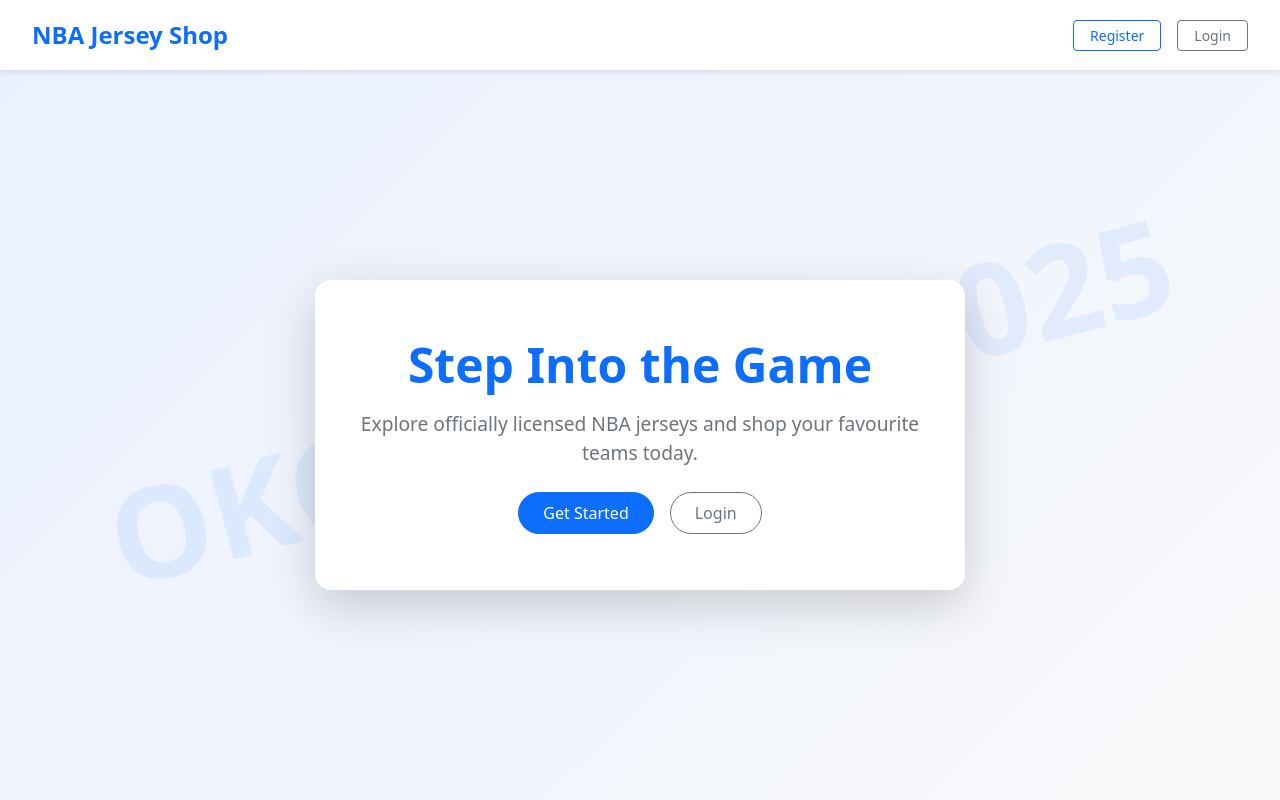
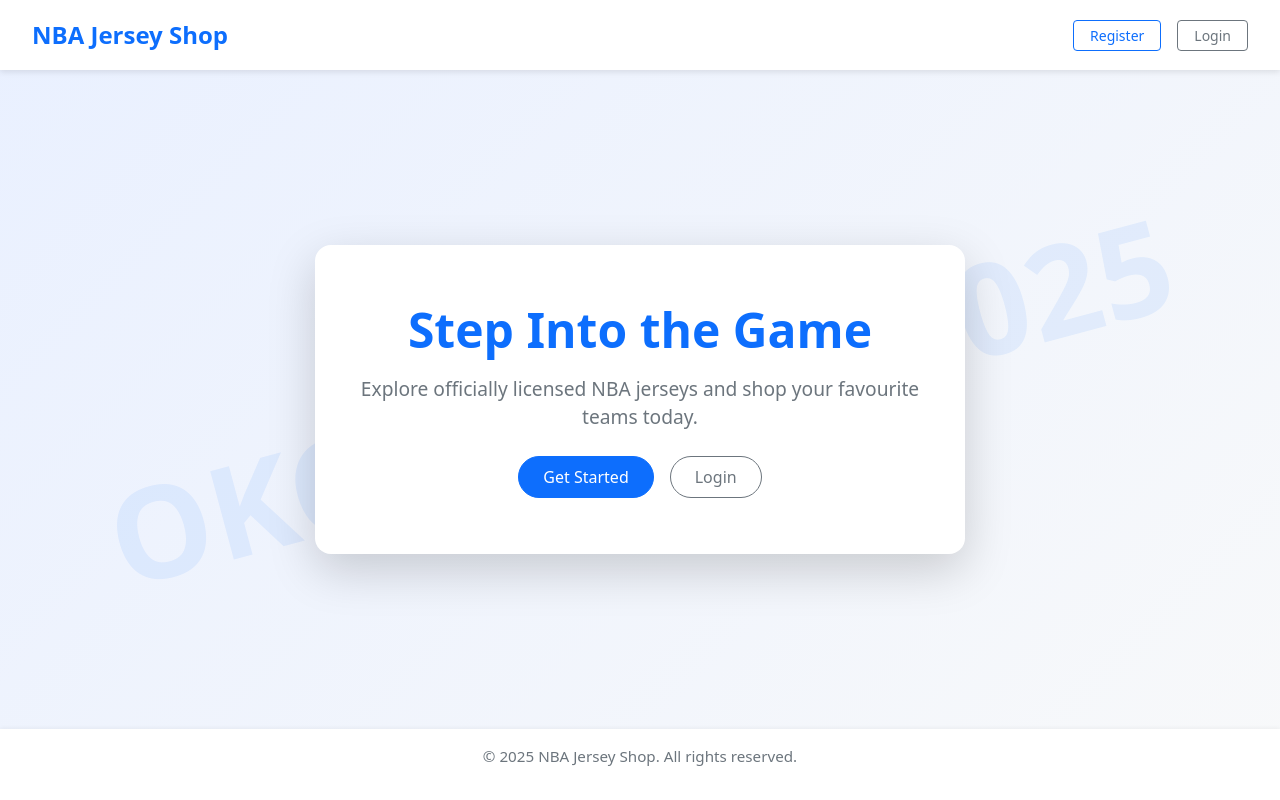
Before and after one commit to kimlengthai/nba-jersey-app, a React (Vite) app in the folder client/: page / in a window 1280 px wide. Built offline with nearby package versions, Linux system fonts and the light colour scheme; no server answers.

Commit message:
Add a footer

```diff
--- a/client/src/pages/Home.css
+++ b/client/src/pages/Home.css
@@ -146,6 +146,18 @@
   color: #000;
 }
 
+.home-footer
+{
+  background-color: #ffffff;
+  text-align: center;
+  padding: 1rem 0;
+  font-size: 0.95rem;
+  color: #6c757d;
+  box-shadow: 0 -1px 4px rgba(0, 0, 0, 0.05);
+  position: relative;
+  z-index: 1;
+}
+
 /* Simple fade-in animation */
 @keyframes fadeIn
 {
--- a/client/src/pages/Home.jsx
+++ b/client/src/pages/Home.jsx
@@ -50,6 +50,10 @@
           </div>
         </div>
       </div>
+
+      <footer className="home-footer">
+        <p>&copy; {new Date().getFullYear()} NBA Jersey Shop. All rights reserved.</p>
+      </footer>
     </div>
   );
 }
```
